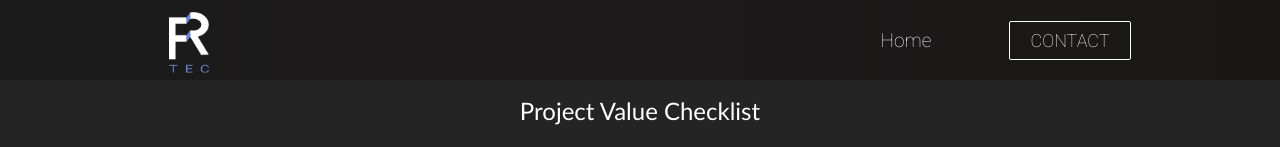
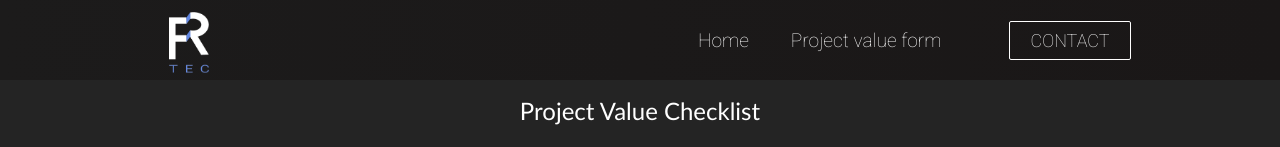
Before and after one commit to dakkapik/FR-tec-website, a React (Create React App) app in the folder f/: page /project-value in a window 1280 px wide. Shown: the top 147 px of the page. Built offline with nearby package versions, Linux system fonts and the light colour scheme.

Commit message:
quick fix

```diff
--- a/f/src/components/NavBar/Body.js
+++ b/f/src/components/NavBar/Body.js
@@ -41,11 +41,11 @@ function NavBar() {
                                 Home
                             </Link>
                         </li>
-                        {/* <li className='nav-item'>
-                            <Link to='/services' className='nav-links' onClick={closeMobileMenu}>
-                                Services
+                        <li className='nav-item'>
+                            <Link to='/project-value' className='nav-links' onClick={closeMobileMenu}>
+                                Project value form
                             </Link>
-                        </li> */}
+                        </li>
                         {/* <li className='nav-item'>
                             <Link to='/projects' className='nav-links' onClick={closeMobileMenu}>
                                 Projects
--- a/f/src/pages/ProjectValue.js
+++ b/f/src/pages/ProjectValue.js
@@ -2,7 +2,7 @@ import React from 'react'
 import Footer from '../components/Footer/Body'
 import ProjectValueForm from '../components/ProjectValueForm/ProjectValueForm'
 
-export default () => {
+const ProjectValue = () => {
   return (
     <>
         <ProjectValueForm/>
@@ -10,3 +10,5 @@ export default () => {
     </>
   )
 }
+
+export default ProjectValue
```
